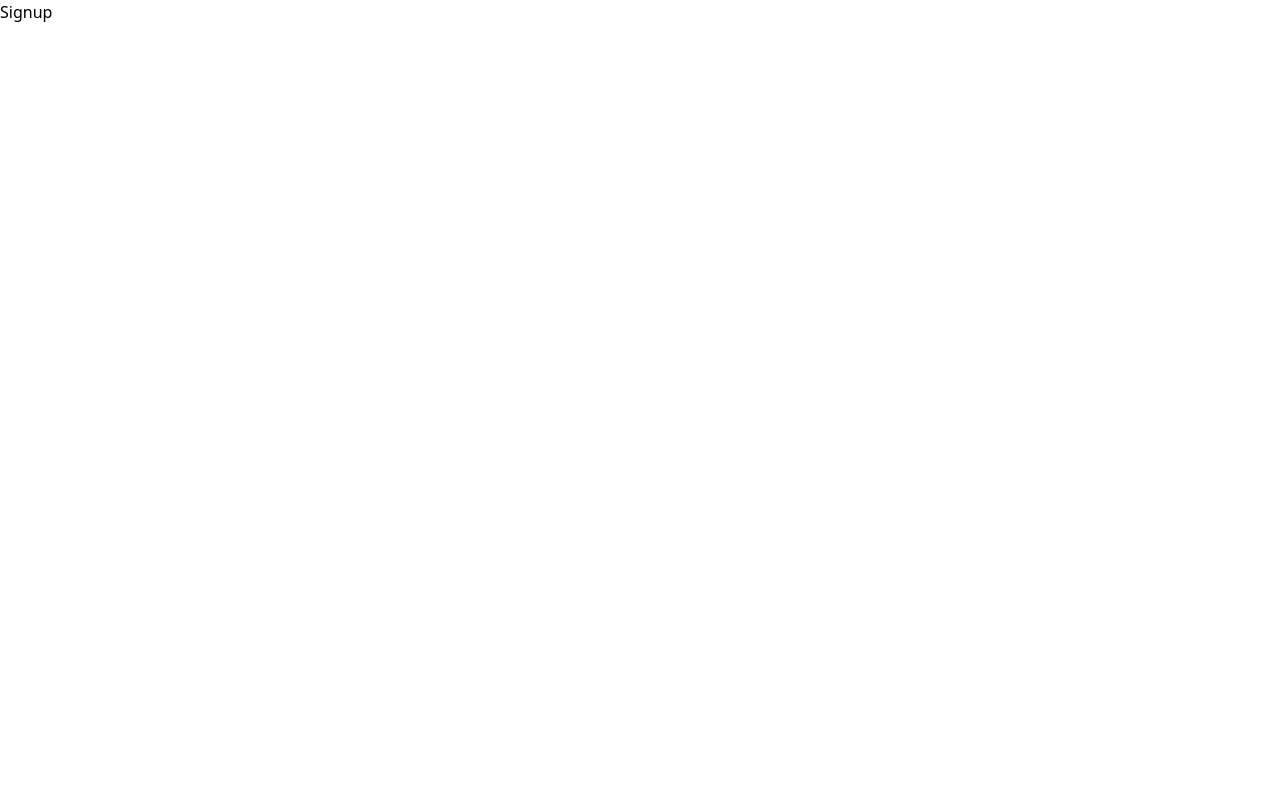
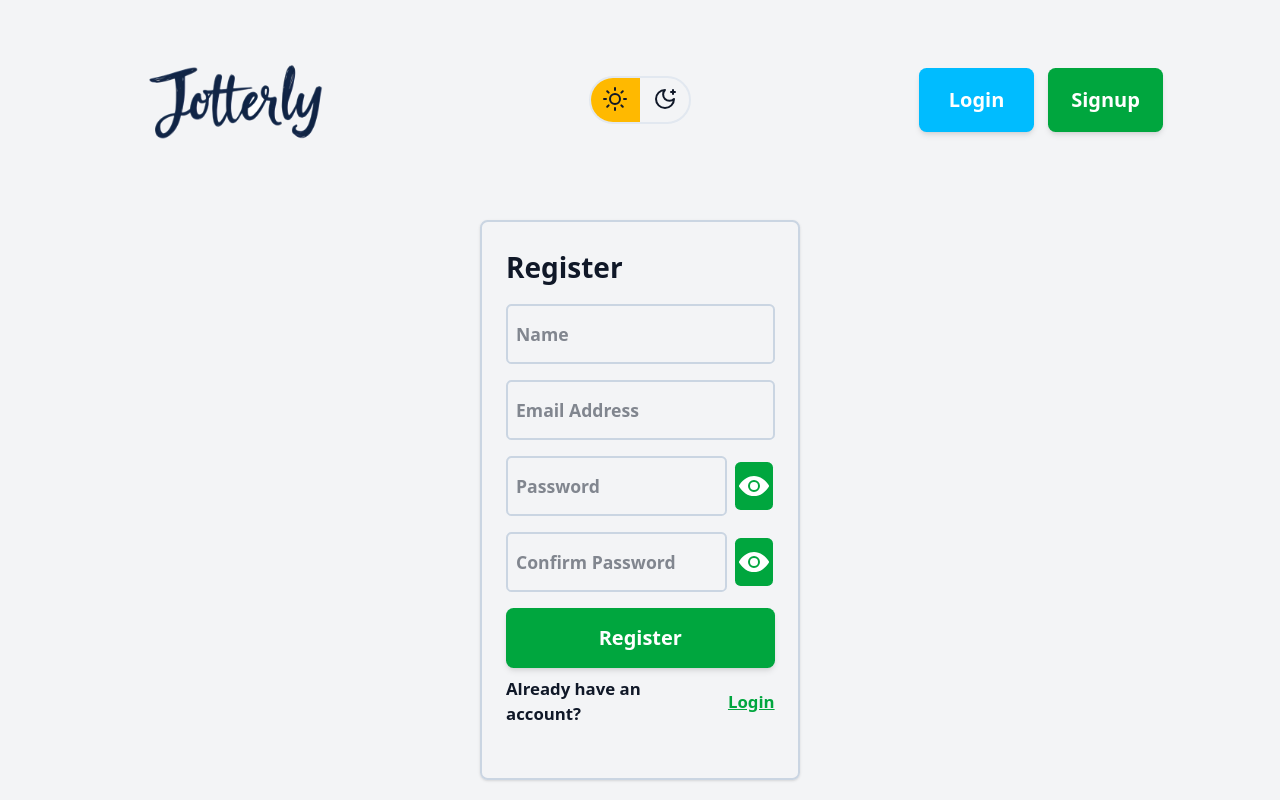
Before and after one commit to Shubham-K77/Jotterly, a React (Vite) app in the folder client/: page /signup in a window 1280 px wide. Built offline with nearby package versions, Linux system fonts and the light colour scheme.

Commit message:
Changed The Scrollbar And Finished Signup Page!

```diff
--- a/client/src/index.css
+++ b/client/src/index.css
@@ -5,12 +5,25 @@
 @custom-variant dark (&:is(.dark *));
 
 :root {
-    --radius: 0.6rem;
+  --radius: 0.6rem;
 }
 
 @theme inline {
-    --radius-sm: calc(var(--radius) - 4px);
-    --radius-md: calc(var(--radius) - 2px);
-    --radius-lg: var(--radius);
-    --radius-xl: calc(var(--radius) + 4px);
+  --radius-sm: calc(var(--radius) - 4px);
+  --radius-md: calc(var(--radius) - 2px);
+  --radius-lg: var(--radius);
+  --radius-xl: calc(var(--radius) + 4px);
 }
+
+::-webkit-scrollbar {
+  width: 0.35rem;
+  height: 0.1rem;
+}
+
+::-webkit-scrollbar-track {
+  background: #f1f1f1;
+}
+
+::-webkit-scrollbar-thumb {
+  background: #888;
+}
--- a/client/src/pages/Signup.jsx
+++ b/client/src/pages/Signup.jsx
@@ -1,5 +1,119 @@
+/* eslint-disable no-unused-vars */
+import Navbar from "@/components/custom/Navbar";
+import { useSelector } from "react-redux";
+import { useState } from "react";
+import { IoEye } from "react-icons/io5";
+import { IoEyeOff } from "react-icons/io5";
+import { useSnackbar } from "notistack";
+import { useNavigate } from "react-router-dom";
 const Signup = () => {
-  return <div>Signup</div>;
+  const [error, setError] = useState(false);
+  const [showPassword, setShowPassword] = useState(false);
+  const [showConfirmPassword, setShowConfirmPassword] = useState(false);
+  const [loading, setLoading] = useState(true);
+  const { enqueueSnackbar } = useSnackbar();
+  const navigate = useNavigate();
+  const theme = useSelector((state) => state.themeToggler.theme);
+  return (
+    <div
+      className={`w-full min-h-screen flex flex-col justify-start items-center overflow-x-hidden overflow-y-hidden ${
+        theme === "light"
+          ? "bg-gray-100 text-gray-900"
+          : "bg-gray-900 text-gray-100"
+      }`}
+    >
+      <Navbar />
+      <div className="w-full h-[75vh] bg-transparent flex justify-center items-center">
+        <div className="w-[95%] lg:w-[25%] h-[70vh] rounded-md border-2 border-slate-300 shadow-sm flex flex-col justify-start items-start">
+          <div className="mt-6 mb-4 ml-6 text-[1.75rem] font-semibold">
+            Register
+          </div>
+          <div className="w-full mb-4 ml-6">
+            <input
+              className="w-[85%] h-[7.5vh] text-[1.10rem] font-semibold rounded-sm p-2 border-2 border-slate-300 focus:outline-none focus:ring-2 focus:ring-green-400 hover:border-green-400"
+              placeholder="Name"
+            />
+          </div>
+          <div className="w-full mb-4 ml-6">
+            <input
+              className="w-[85%] h-[7.5vh] text-[1.10rem] font-semibold rounded-sm p-2 border-2 border-slate-300 focus:outline-none focus:ring-2 focus:ring-green-400 hover:border-green-400"
+              type="email"
+              placeholder="Email Address"
+            />
+          </div>
+          <div className="w-full mb-4 ml-6 flex jusifty-center items-center">
+            <input
+              className="w-[70%] h-[7.5vh] text-[1.10rem] font-semibold rounded-sm p-2 border-2 border-slate-300 focus:outline-none focus:ring-2 focus:ring-green-400 hover:border-green-400 mr-2"
+              type={showPassword === false ? "password" : "text"}
+              placeholder="Password"
+            />
+            <div
+              className={`w-[12%] h-[6vh] rounded-sm hover:cursor-pointer transition-transform ease-in-out duration-200 hover:scale-95 flex justify-center items-center text-white ${
+                theme === "light"
+                  ? "bg-green-600 hover:bg-green-700"
+                  : "bg-teal-400 hover:bg-teal-500"
+              }`}
+              onClick={() => setShowPassword(!showPassword)}
+            >
+              {showPassword === true ? (
+                <IoEyeOff className="text-[2rem] font-semibold" />
+              ) : (
+                <IoEye className="text-[2rem] font-semibold" />
+              )}
+            </div>
+          </div>
+          <div className="w-full mb-4 ml-6 flex jusifty-center items-center">
+            <input
+              className="w-[70%] h-[7.5vh] text-[1.10rem] font-semibold rounded-sm p-2 border-2 border-slate-300 focus:outline-none focus:ring-2 focus:ring-green-400 hover:border-green-400 mr-2"
+              type={showConfirmPassword === false ? "password" : "text"}
+              placeholder="Confirm Password"
+            />
+            <div
+              className={`w-[12%] h-[6vh] rounded-sm hover:cursor-pointer transition-transform ease-in-out duration-200 hover:scale-95 text-white flex justify-center items-center ${
+                theme === "light"
+                  ? "bg-green-600 hover:bg-green-700"
+                  : "bg-teal-400 hover:bg-teal-500"
+              }`}
+              onClick={() => setShowConfirmPassword(!showConfirmPassword)}
+            >
+              {showConfirmPassword === true ? (
+                <IoEyeOff className="text-[2rem] font-semibold" />
+              ) : (
+                <IoEye className="text-[2rem] font-semibold" />
+              )}
+            </div>
+          </div>
+          {error && (
+            <div className="ml-6 text-[0.85rem] font-semibold text-red-800 mb-2">
+              Please enter valid email address.
+            </div>
+          )}
+          <div
+            className={`w-[85%] ml-6 h-[7.5vh] rounded-md mb-2 text-white text-[1.25rem] font-semibold shadow-md flex justify-center items-center hover:cursor-pointer transition-transform ease-in-out duration-200 hover:scale-105 ${
+              theme === "light"
+                ? "bg-green-600 hover:bg-green-700"
+                : "bg-teal-400 hover:bg-teal-500"
+            }`}
+          >
+            Register
+          </div>
+          <div className="w-[85%] ml-6 flex justify-center items-center mb-2">
+            <div className="text-[1.05rem] font-semibold mr-2">
+              Already have an account?
+            </div>
+            <div
+              className={`text-[1.05rem] font-semibold underline hover:cursor-pointer ${
+                theme === "light" ? "text-green-600" : "text-teal-400"
+              }`}
+              onClick={() => navigate("/login")}
+            >
+              Login
+            </div>
+          </div>
+        </div>
+      </div>
+    </div>
+  );
 };
 
 export default Signup;
```
